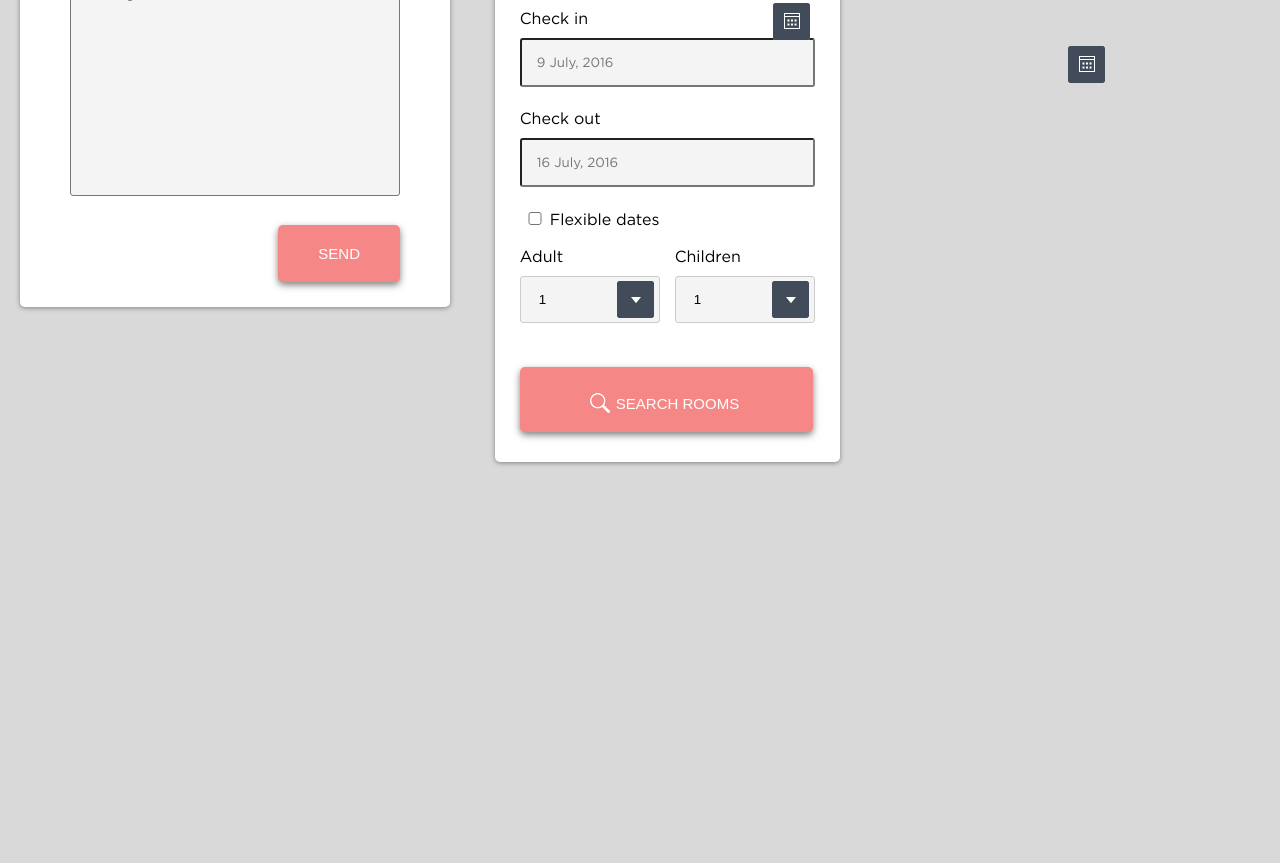
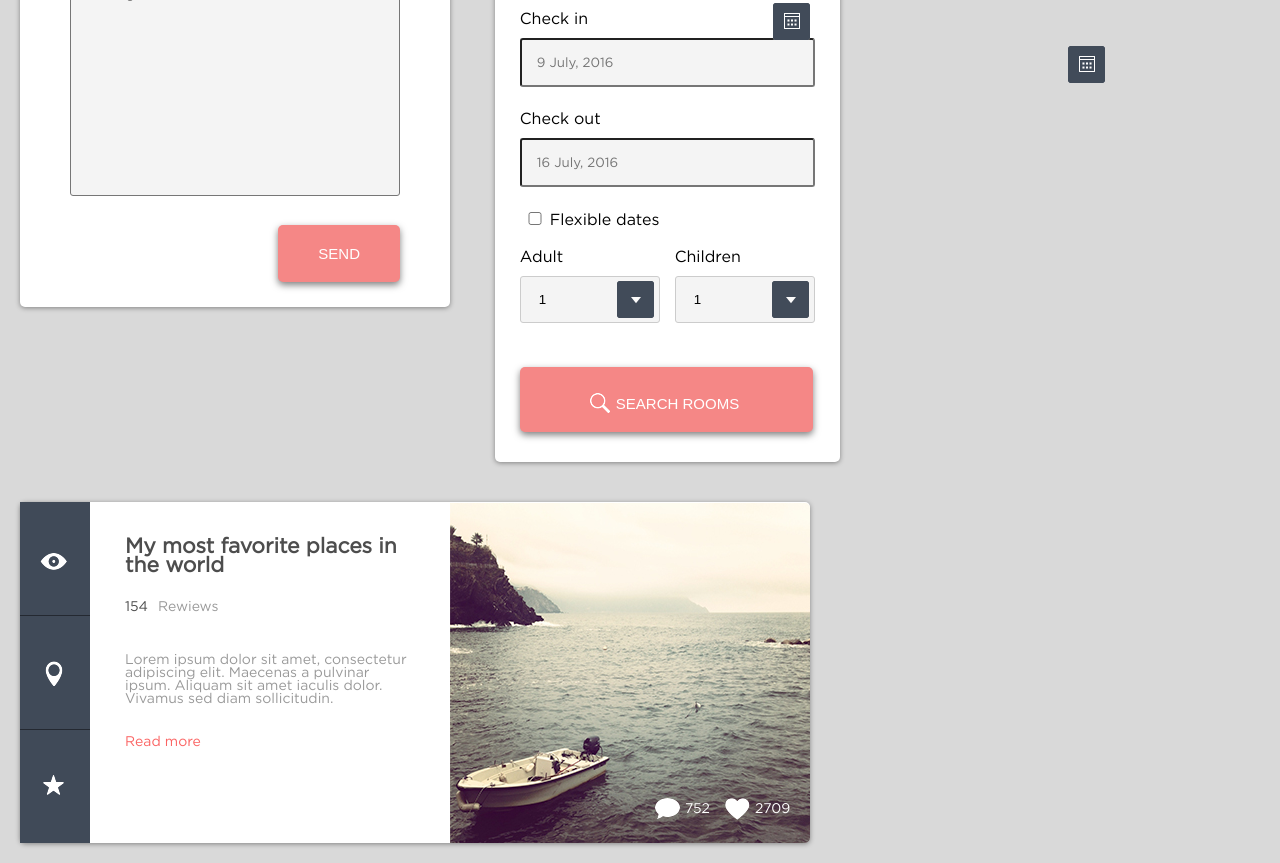
Before and after one commit to ASalej/projects2, a plain HTML site: page index.html in a window 1280 px wide. Shown: the part 675-1538 px from the top of the page. Before the commit the page ends 1157 px from the top, so only its background shows below. Drawn offline with Linux system fonts and the light colour scheme.

Commit message:
ready project

```diff
--- a/index.html
+++ b/index.html
@@ -150,6 +150,32 @@
 			<button>Search rooms</button>
 		</form>
 	</div>
-	<div></div>
+	<div class="destignation">
+		<nav>
+			<ul>
+				<li><a href="#" class="view"></a></li>
+				<li><a href="#" class="map"></a></li>
+				<li><a href="#" class="favorit"></a></li>
+			</ul>
+		</nav>
+		<div class="section">
+			<article>
+				<h2>My most favorite places in the world</h2>
+				<a href="#" class="rewiewers-number">154</a>
+				<span>Rewiews</span>
+				<p>
+					Lorem ipsum dolor sit amet, consectetur adipiscing elit. Maecenas a pulvinar ipsum. Aliquam sit amet iaculis dolor. Vivamus sed diam sollicitudin.
+				</p>
+				<a href="#" class="read-more">Read more</a>
+			</article>
+			<div class="image">
+				<img src="../img/photo.jpg">
+				<span>
+					<a href="#" class="comments">752</a>
+					<a href="#" class="likes">2709</a>
+				</span>
+			</div>
+		</div>
+	</div>
 </body>
 </html>
--- a/style/style.css
+++ b/style/style.css
@@ -426,3 +426,132 @@ form .checkbox span {
     top: 5px;
     left: -5px;
 }
+
+/* Styles for destignation */
+
+.destignation {
+    display: inline-block;
+    width: 790px;
+    padding: 0;
+    background: white;
+    border-radius: 5px;
+    margin: 20px;
+    box-shadow: 0 1px 5px rgba(0,0,0,0.4);
+    font-size: 0;
+}
+.destignation article {
+    width:355px;
+    display: inline-block;
+    padding: 35px;
+    box-sizing: border-box;
+    vertical-align: top;
+}
+.destignation h2, .rewiewers-number {
+    color: #4d4d4d;
+}
+.destignation h2 {
+    font-size: 21px;
+    margin-bottom: 25px;
+}
+.destignation article p, .destignation article span {
+    font-size: 14px;
+    color: #999999;
+}
+.destignation nav, .section {
+    display: inline-block;
+}
+.section {
+    box-sizing: border-box;
+}
+.rewiewers-number {
+    font-size: 14px;
+    padding-right: 10px;
+    display: inline-block;
+    margin-bottom:40px;
+}
+.destignation nav li{
+    height: 113px;
+    width: 70px;
+    background-color: #404a58;
+    position: relative;
+}
+.destignation nav li:nth-child(2){
+    border-top: 1px solid #242931;
+    border-bottom: 1px solid #242931;
+}
+.destignation nav li:hover {
+    background: #fb6362;
+    transition: 1s;
+}
+.view {
+    display: block;
+    background: url(../img/nav-icons.png) no-repeat 0 0;
+    width: 27px;
+    height: 20px;
+    position: absolute;
+    top: 50px;
+    left: 20px;
+}
+.map {
+    display: block;
+    background: url(../img/nav-icons.png) no-repeat -49px 0;
+    width: 25px;
+    height: 25px;
+    position: absolute;
+    top: 45px;
+    left: 22px;
+}
+.favorit {
+    display: block;
+    background: url(../img/nav-icons.png) no-repeat -27px 0;
+    width: 25px;
+    height: 25px;
+    position: absolute;
+    top: 45px;
+    left: 22px;
+}
+.destignation img {
+    display: inline-block;
+    border-radius: 0 5px 5px 0 ;
+    position: relative;
+    left: 5px;
+}
+.read-more {
+    display: block;
+    margin-top: 30px;
+    font-size: 14px;
+    color: #fb6362;
+}
+.image {
+    display: inline-block;
+    position: relative;
+}
+.image span{
+    position: absolute;
+    font-size: 14px;
+    top: 300px;
+}
+.comments, .likes {
+    display: inline-block;
+    position: absolute;
+    color: white;
+}
+.comments {
+    left: -120px;
+    height: 25px;
+}
+.comments:before{
+    content: url(../img/comment.png);
+    position: absolute;
+    top: -5px;
+    left: -30px;
+}
+.likes {
+    left: -50px;
+}
+.likes:before {
+    content: url(../img/like.png);
+    top: -5px;
+    left: -30px;
+    position: absolute;
+}
```
Also changed, not shown: img/comment.png (added), img/like.png (added), img/nav-icons.png (added), img/photo.jpg (added).
